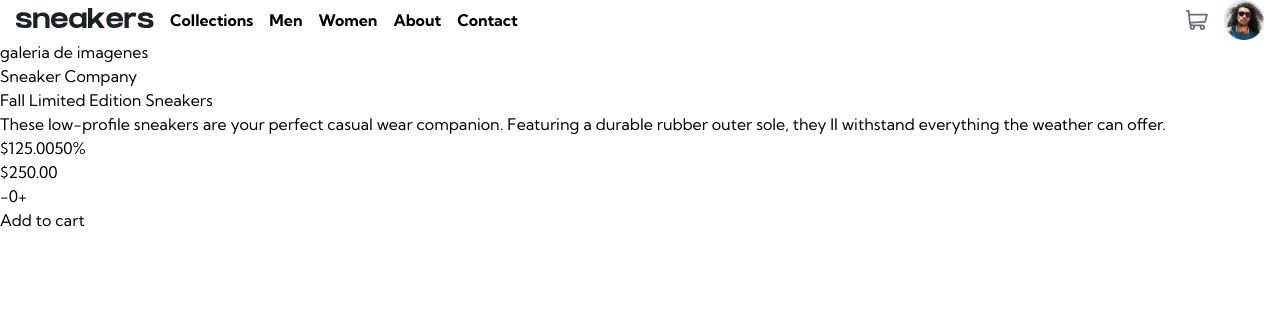
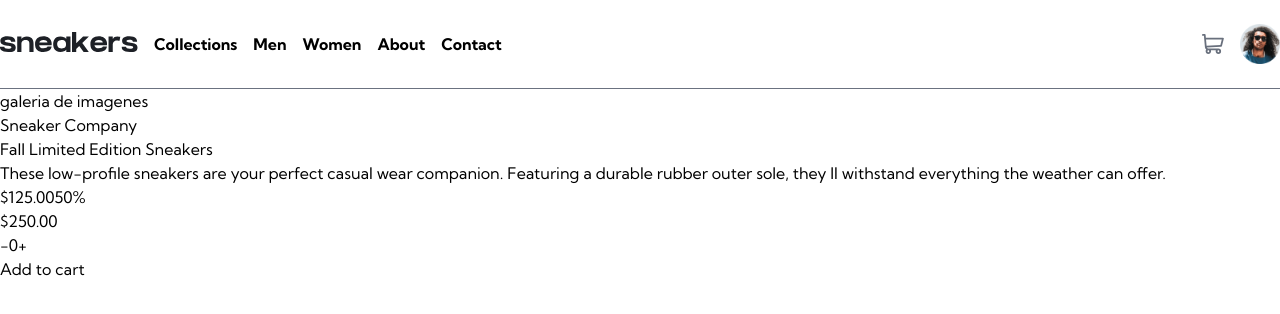
Before and after one commit to MarianBzz/E-commerce-with-TailwindCSS, a React (Vite) app: page / in a window 1280 px wide. Shown: the top 314 px of the page. Built offline with nearby package versions, Linux system fonts and the light colour scheme.

Commit message:
Estilando la nav con y agregando paleta de colores

```diff
--- a/src/components/navbar/MainHeader.jsx
+++ b/src/components/navbar/MainHeader.jsx
@@ -5,6 +5,7 @@ import MenuIcon from "@/components/icons/MenuIcon";
 import CartIcon from "@/components/icons/CartIcon";
 import CloseIcon from "@/components/icons/CloseIcon";
 import { useState } from "react";
+import NavLinkHeader from "./NavLinkHeader";
 
 const MainHeader = () => {
   const [navClass, setNavClass] = useState(
@@ -24,7 +25,7 @@ const MainHeader = () => {
 
   return (
     <>
-      <header className="container mx-auto flex items-center gap-4 bg-white px-4">
+      <header className="container mx-auto flex items-center gap-4 bg-white ">
         <button className="md:hidden" onClick={handleOpenMenu}>
           <MenuIcon />
         </button>
@@ -37,11 +38,11 @@ const MainHeader = () => {
           <button className="mb-12 md:hidden" onClick={handleCloseMenu}>
             <CloseIcon />
           </button>
-          <a href="#">Collections</a>
-          <a href="#">Men</a>
-          <a href="#">Women</a>
-          <a href="#">About</a>
-          <a href="#">Contact</a>
+          <NavLinkHeader text="Collections" />
+          <NavLinkHeader text="Men" />
+          <NavLinkHeader text="Women" />
+          <NavLinkHeader text="About" />
+          <NavLinkHeader text="Contact" />
         </nav>
         <div className="flex gap-4">
           <button>
@@ -50,6 +51,7 @@ const MainHeader = () => {
           <img src={avatar} alt="avatar" className="w-10" />
         </div>
       </header>
+      <span className="container mx-auto hidden h-[1px] w-full bg-gray-500  md:block" />
     </>
   );
 };
--- /dev/null
+++ b/src/components/navbar/NavLinkHeader.jsx
@@ -0,0 +1,12 @@
+import React from "react";
+
+const NavLinkHeader = ({ text }) => {
+  return (
+    <a href="#" className="group relative py-8">
+      <span className="group">{text}</span>
+      <span className="absolute bottom-0 block h-1 w-full scale-x-0 transition-all duration-300 group-hover:scale-x-100 group-hover:bg-pink-500"></span>
+    </a>
+  );
+};
+
+export default NavLinkHeader;
--- a/tailwind.config.cjs
+++ b/tailwind.config.cjs
@@ -7,6 +7,16 @@ module.exports = {
       fontFamily: {
         sans: ["Kumbh Sans", ...defaultTheme.fontFamily.sans],
       },
+      colors: {
+        "orange-primary": "hsl(26, 100%, 55%)",
+        "pale-orange": "hsl(25, 100%, 94%)",
+        "very-dark-blue": "hsl(220, 13%, 13%)",
+        "dark-grayish-blue": "hsl(219, 9%, 45%)",
+        "grayish-blue": "hsl(220, 14%, 75%)",
+        "light-grayish-blue": "hsl(223, 64%, 98%)",
+        "withe-n": "hsl(0, 0%, 100%)",
+        "black-75": "hsl(0, 0%, 0%)",
+      },
     },
   },
   plugins: [],
```
